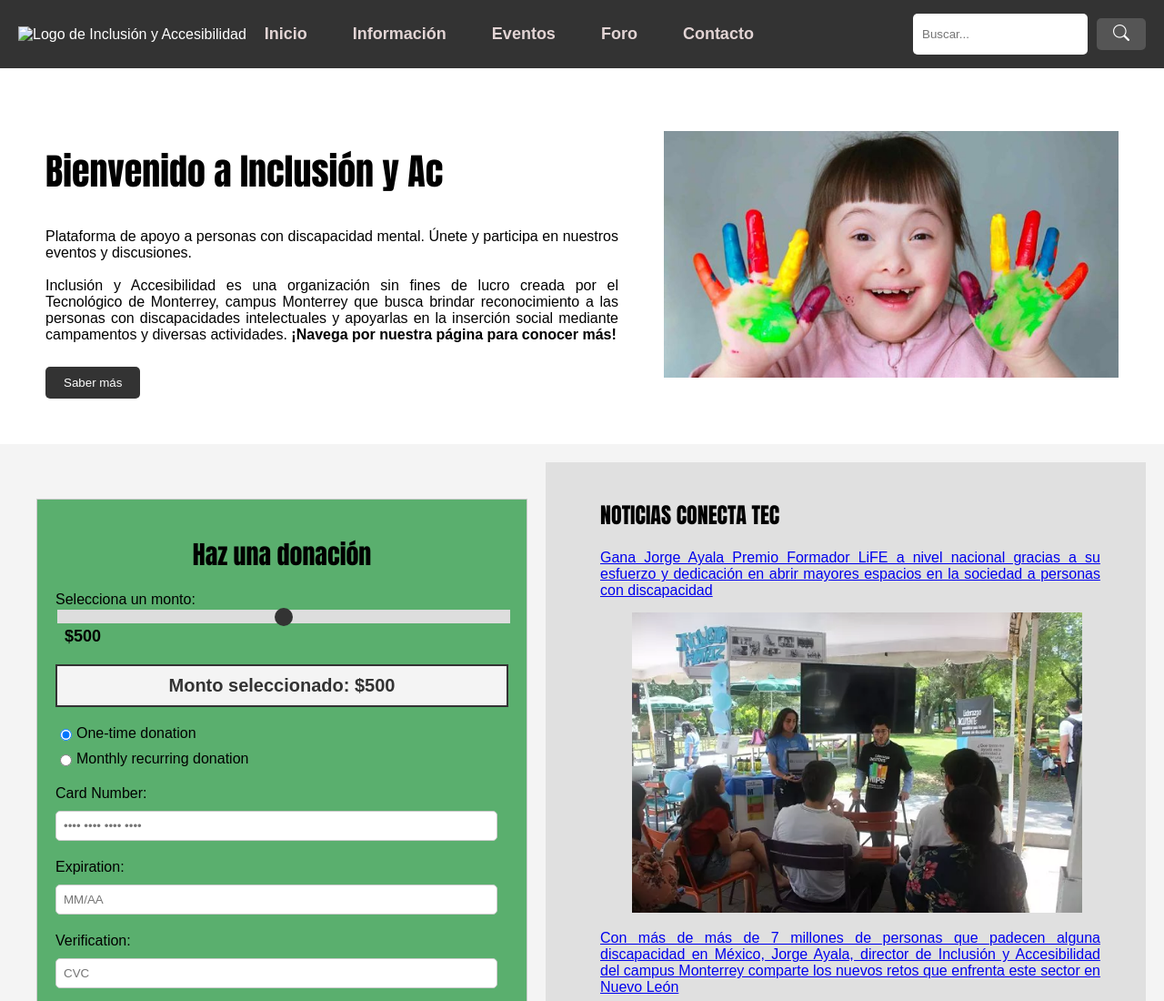
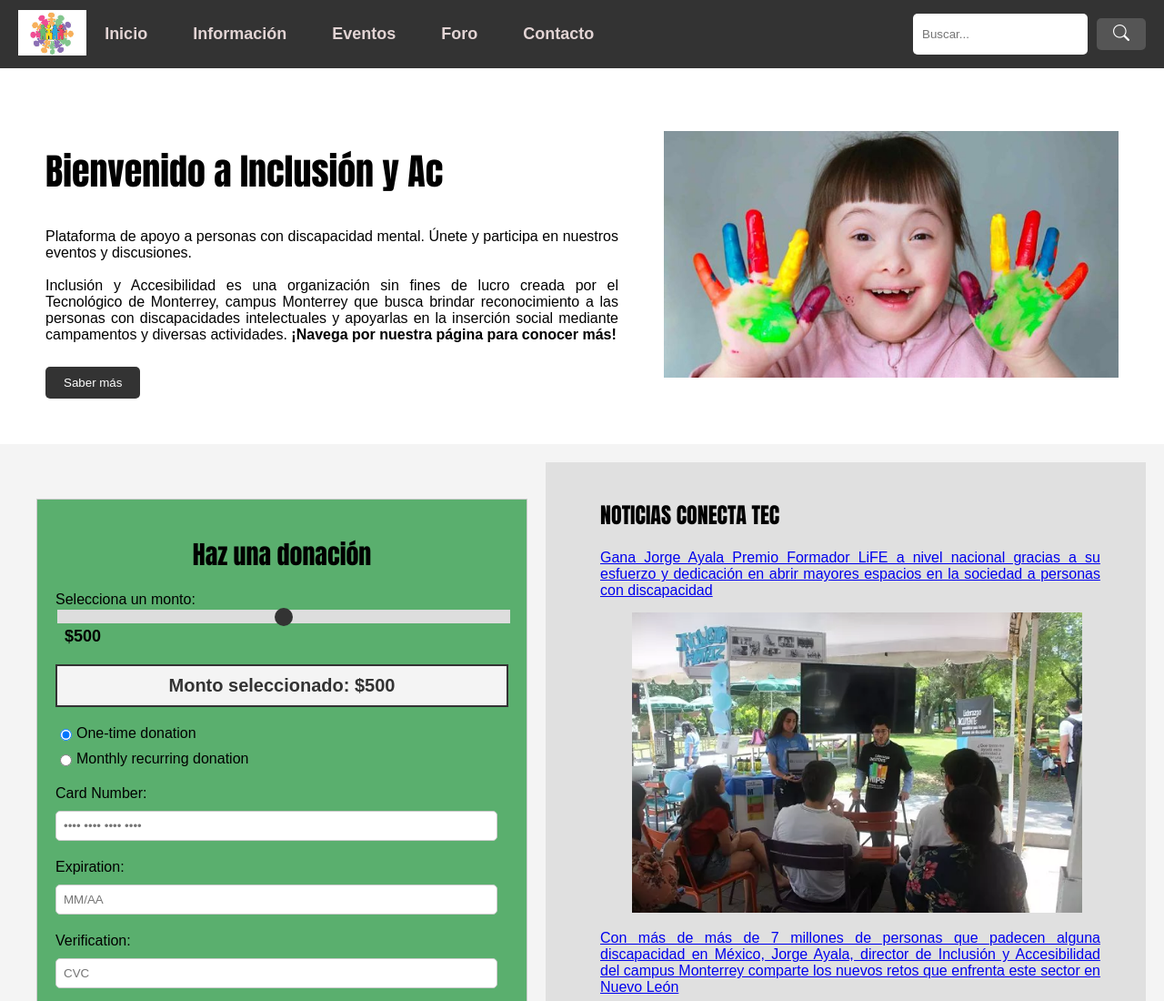
Before and after one commit to AnetteHdz/inclusion, a plain HTML site: page index.html in a window 1280 px wide. Shown: the top 1100 px of the page at 91% size. Drawn offline with nearby package versions, Linux system fonts and the light colour scheme; files whose address does not match are found by name.

Commit message:
Update index.html

```diff
--- a/index.html
+++ b/index.html
@@ -24,7 +24,7 @@
 <body>
     <header>
         <div class="logo">
-            <img src="imagenes/logo.jpg" alt="Logo de Inclusión y Accesibilidad">
+            <img src="logo.jpg" alt="Logo de Inclusión y Accesibilidad">
         </div>
         <nav>
             <ul>
```
